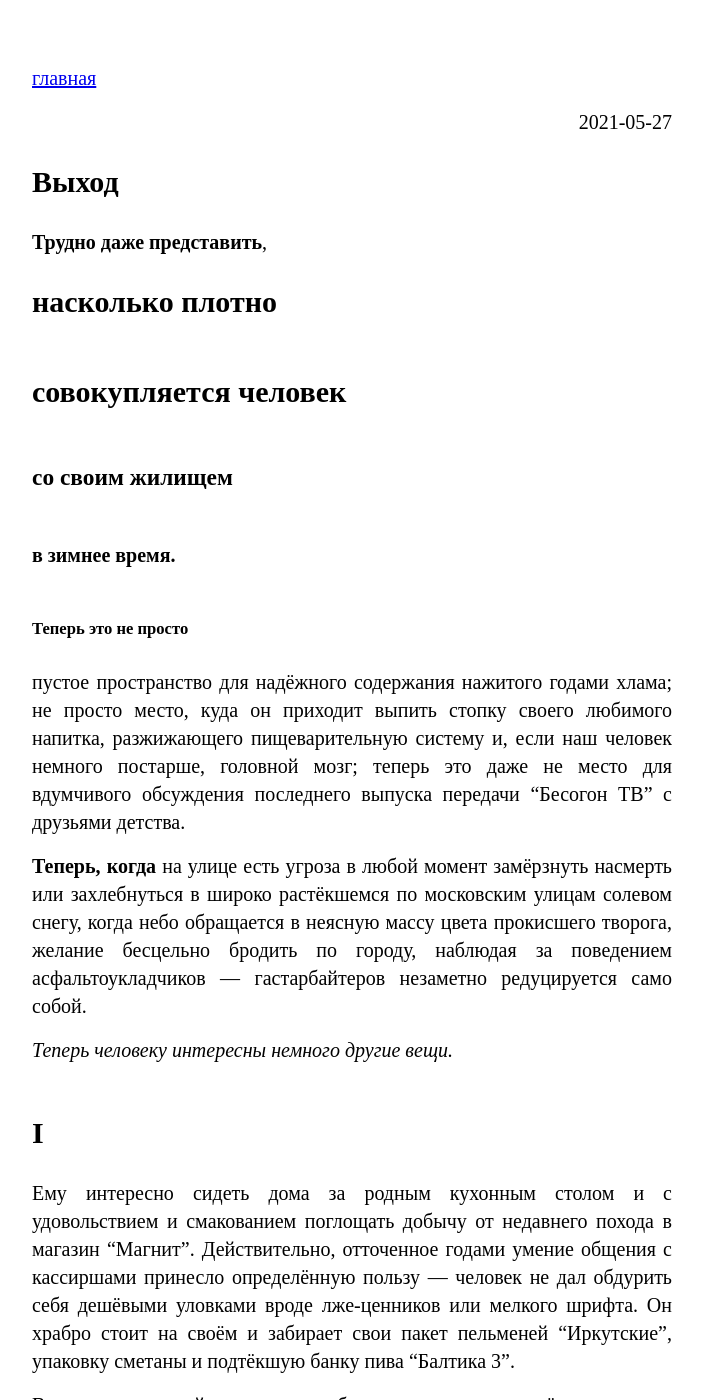
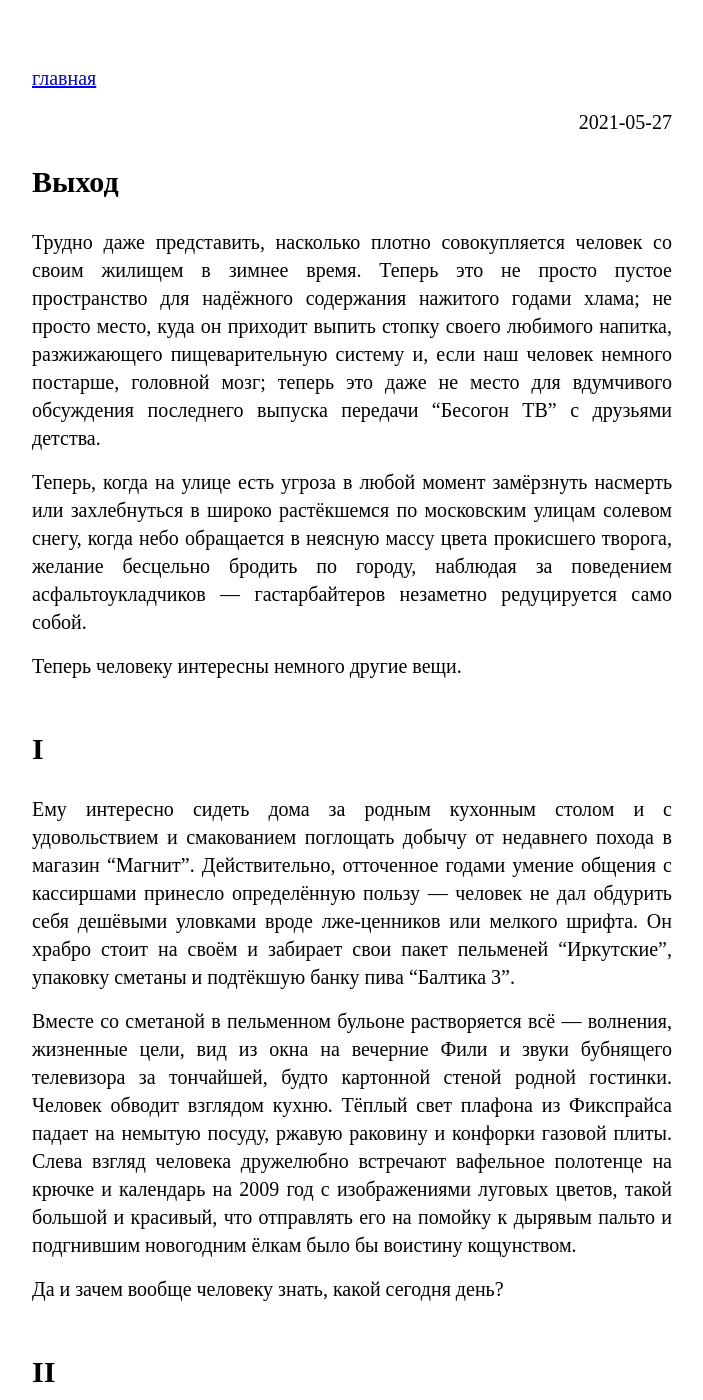
Before and after one commit to poddon007/poddon007.github.io, a Jekyll site: the page built from _posts/2021-05-27-выход.md, in a window 1280 px wide and 1400 px high. Shown: the whole window, without its empty margins (288-991 px from the left). Built offline with Jekyll 4.4.1, drawn with Linux system fonts in a browser that asks for light colours; some web fonts are replaced.

```diff
--- a/_posts/2021-05-27-выход.md
+++ b/_posts/2021-05-27-выход.md
@@ -3,17 +3,11 @@ title: Выход
 layout: post
 categories: [письмена]
 ---
-**Трудно даже представить**,
-# насколько плотно
-## совокупляется человек
-### со своим жилищем
-#### в зимнее время.
-##### Теперь это не просто
-пустое пространство для надёжного содержания нажитого годами хлама; не просто место, куда он приходит выпить стопку своего любимого напитка, разжижающего пищеварительную систему и, если наш человек немного постарше, головной мозг; теперь это даже не место для вдумчивого обсуждения последнего выпуска передачи "Бесогон ТВ" с друзьями детства.
+Трудно даже представить, насколько плотно совокупляется человек со своим жилищем в зимнее время. Теперь это не просто пустое пространство для надёжного содержания нажитого годами хлама; не просто место, куда он приходит выпить стопку своего любимого напитка, разжижающего пищеварительную систему и, если наш человек немного постарше, головной мозг; теперь это даже не место для вдумчивого обсуждения последнего выпуска передачи "Бесогон ТВ" с друзьями детства.
 
-**Теперь, когда** на улице есть угроза в любой момент замёрзнуть насмерть или захлебнуться в широко растёкшемся по московским улицам солевом снегу, когда небо обращается в неясную массу цвета прокисшего творога, желание бесцельно бродить по городу, наблюдая за поведением асфальтоукладчиков — гастарбайтеров незаметно редуцируется само собой.
+Теперь, когда на улице есть угроза в любой момент замёрзнуть насмерть или захлебнуться в широко растёкшемся по московским улицам солевом снегу, когда небо обращается в неясную массу цвета прокисшего творога, желание бесцельно бродить по городу, наблюдая за поведением асфальтоукладчиков — гастарбайтеров незаметно редуцируется само собой.
 
-*Теперь человеку интересны немного другие вещи.*
+Теперь человеку интересны немного другие вещи.
 
 ## I
 
```
